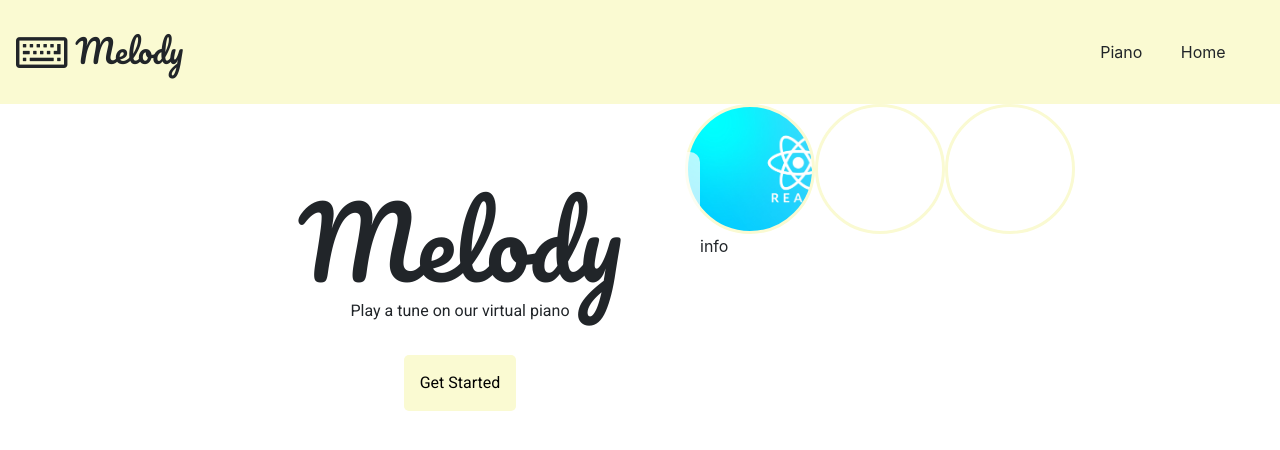
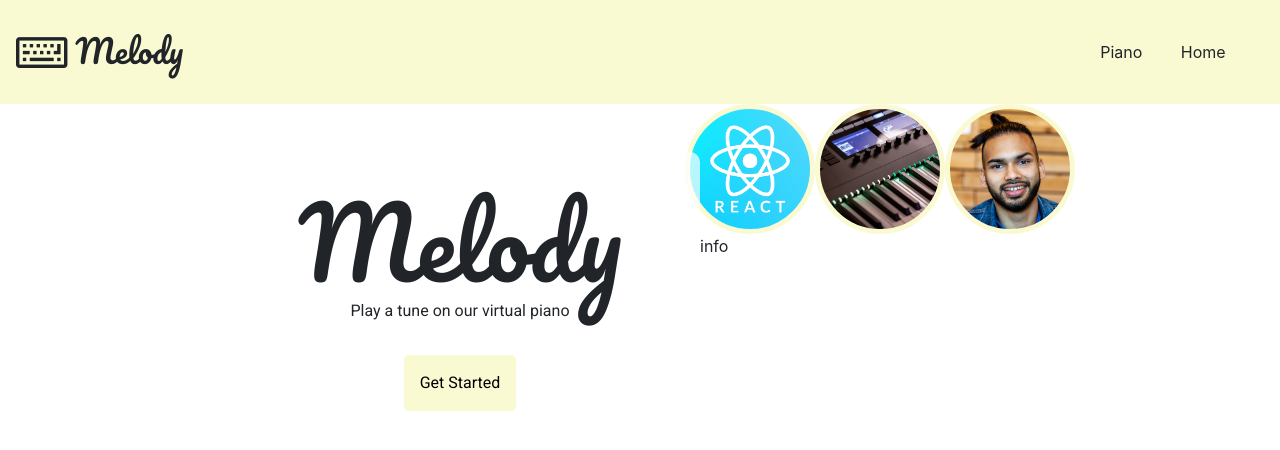
Before and after one commit to kusholhuq/piano-front-end, a React (Create React App) app: page / in a window 1280 px wide. Shown: the top 450 px of the page. Built offline with nearby package versions, Linux system fonts and the light colour scheme.

Commit message:
background images of circles appropriately centered

```diff
--- a/src/components/Landing.js
+++ b/src/components/Landing.js
@@ -19,8 +19,8 @@ export default function Landing (props) {
       <div className="landing-info">
         <div className="row">
           <div className="circle img-1"></div>
-          <div className="circle"></div>
-          <div className="circle"></div>
+          <div className="circle img-2"></div>
+          <div className="circle img-3"></div>
         </div>
         <div className="info">
           info
--- a/src/styles/Landing.css
+++ b/src/styles/Landing.css
@@ -64,12 +64,27 @@
 .circle {
   height: 130px;
   width: 130px;
-  border: solid lightgoldenrodyellow 3px;
+  border: solid lightgoldenrodyellow 5px;
   border-radius: 50%;
   background-size: cover;
+
 
 }
 
 .img-1 {
   background-image: url("../assets/react.jpg");
+  background-position: center;
+  background-size: 240%;
 }
+
+.img-2 {
+  background-image: url("../assets/keyboard.jpg");
+  background-position: center;
+
+}
+
+.img-3 {
+  background-image: url("../assets/kushol-h.jpg");
+  background-position: 35% 0;
+
+}
```
Also changed, not shown: src/assets/kushol-h.jpg (added).
